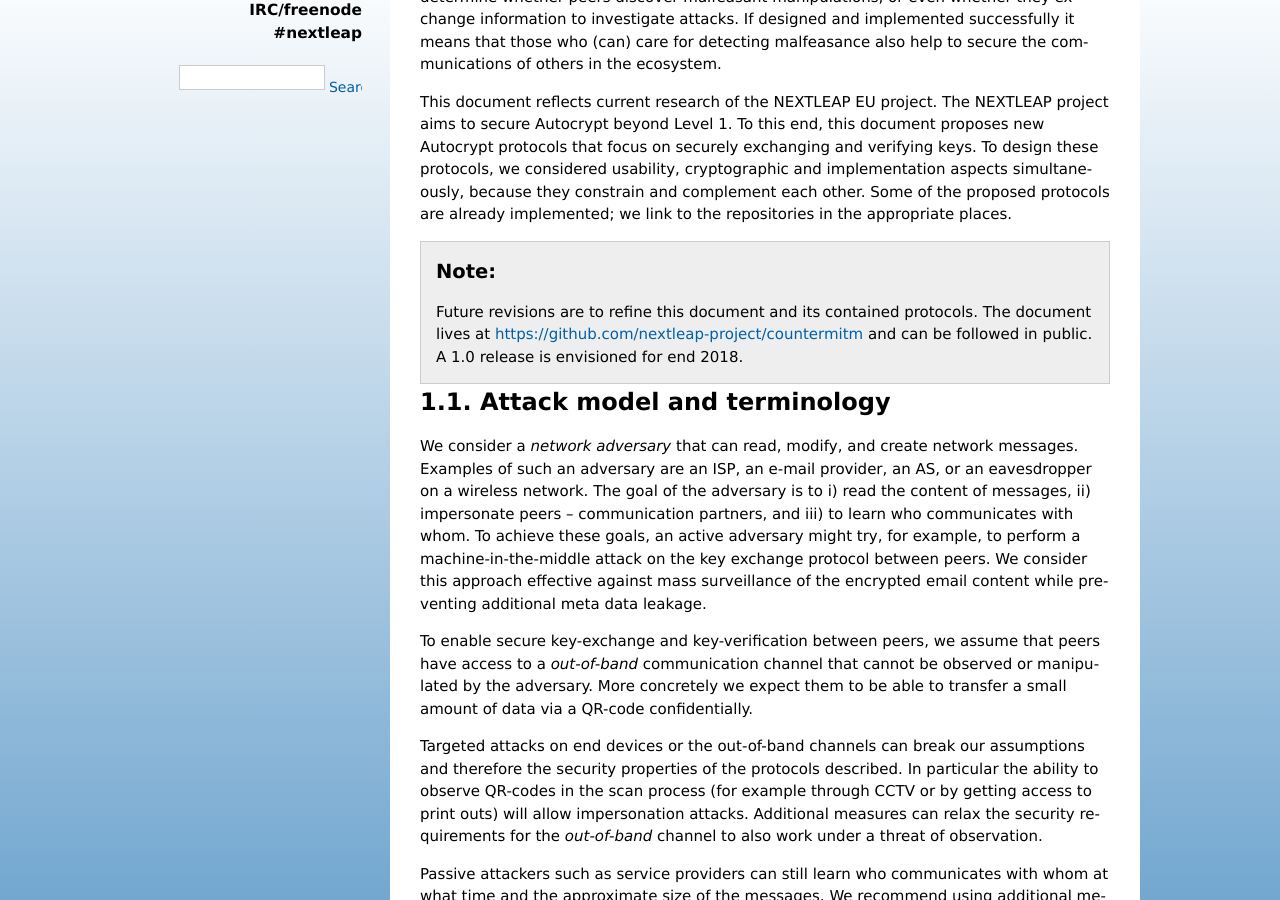
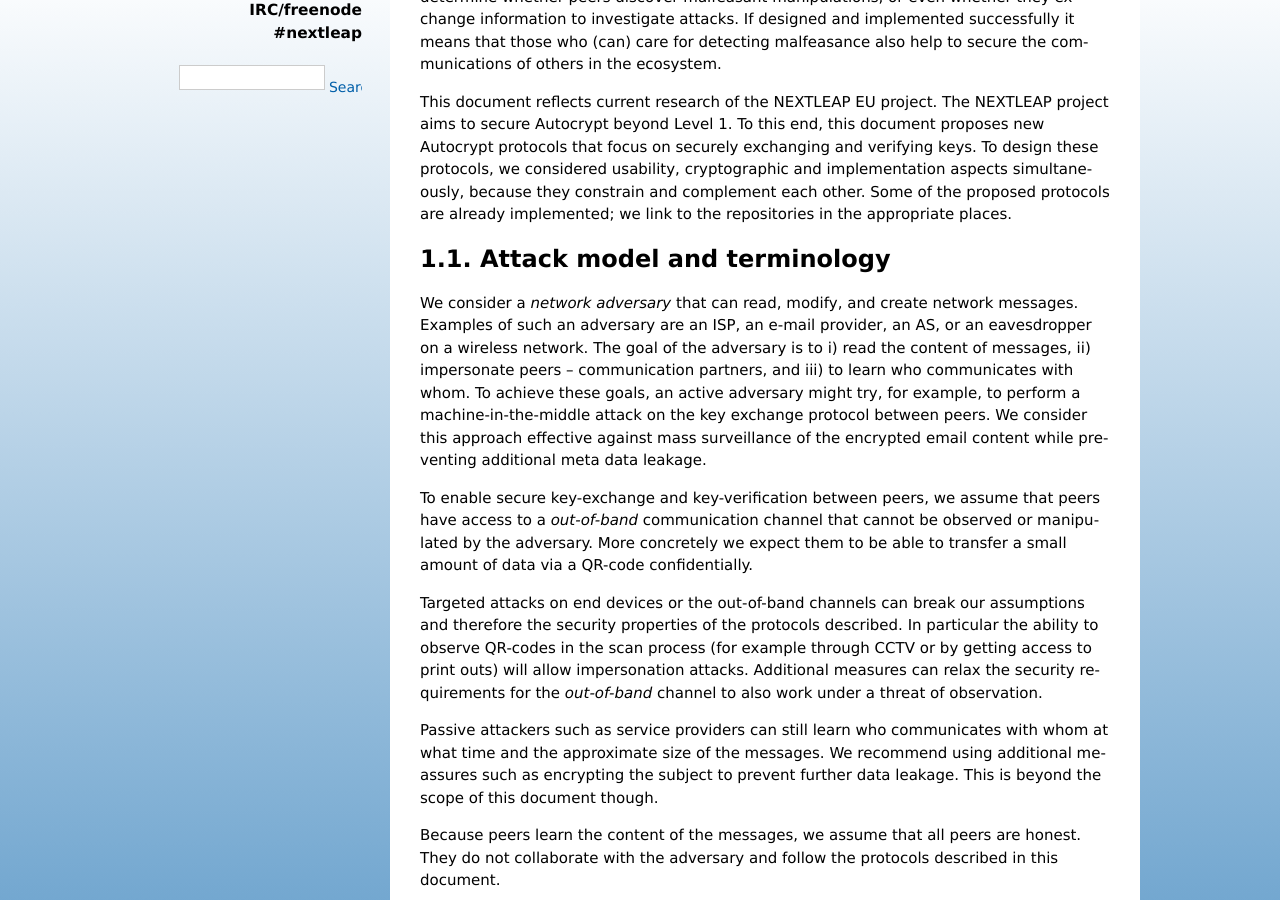
Before and after one commit to nextleap-project/countermitm, a Sphinx documentation site: the page built from source/summary.rst, in a window 1280 px wide and 900 px high, scrolled down 322 px. Built offline with Sphinx 7.4.7, drawn with Linux system fonts in a browser that asks for light colours.

Commit message:
remote the 1.0 note

```diff
--- a/source/summary.rst
+++ b/source/summary.rst
@@ -42,12 +42,6 @@ simultaneously,
 because they constrain and complement each other.
 Some of the proposed protocols are already implemented;
 we link to the repositories in the appropriate places.
-
-.. note::
-
-    Future revisions are to refine this document and its contained protocols.
-    The document lives at https://github.com/nextleap-project/countermitm
-    and can be followed in public. A 1.0 release is envisioned for end 2018.
 
 
 Attack model and terminology
```
